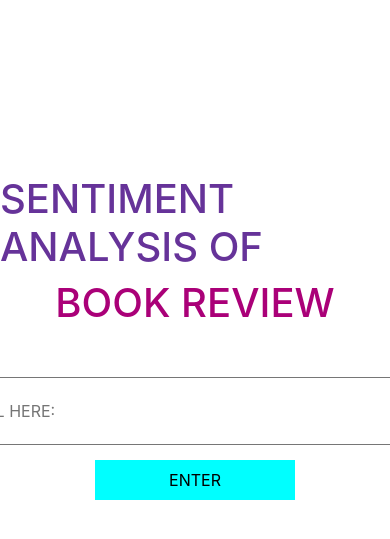
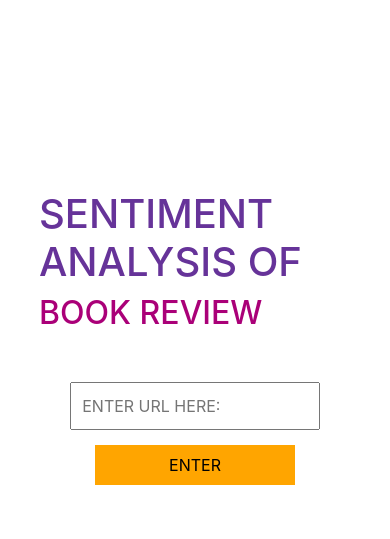
Before and after one commit to muktadirmaashif/bengali-review-analyzer, a Flask app: page / in a window 390 px wide; the page is wider, and only the part inside the window is pictured. Shown: the top 539 px of that part. Run offline with Flask 2, Linux system fonts and the light colour scheme; parts of the project's set-up code (start-up, migrations or seed data) failed here and were passed over.

Commit message:
modified index.html

```diff
--- a/ml_performance_trigram.json
+++ b/ml_performance_trigram.json
@@ -1 +1 @@
-{"Logistic Regression": {"Accuracy": 73.05, "Precision": 71.54, "Recall": 100.0, "F1 Score": 83.41}, "Decision Tree": {"Accuracy": 79.43, "Precision": 85.56, "Recall": 83.77, "F1 Score": 84.66}, "Random Forest": {"Accuracy": 82.98, "Precision": 80.69, "Recall": 98.42999999999999, "F1 Score": 88.68}, "Naive Bayes": {"Accuracy": 82.27, "Precision": 96.69, "Recall": 76.44, "F1 Score": 85.38}, "KNN": {"Accuracy": 84.39999999999999, "Precision": 90.16, "Recall": 86.39, "F1 Score": 88.24}, "Linear SVM": {"Accuracy": 69.86, "Precision": 69.19999999999999, "Recall": 100.0, "F1 Score": 81.8}, "Kernel SVM": {"Accuracy": 71.99, "Precision": 70.74000000000001, "Recall": 100.0, "F1 Score": 82.86}, "SGD": {"Accuracy": 85.46000000000001, "Precision": 83.19, "Recall": 98.42999999999999, "F1 Score": 90.16999999999999}}
+{"Logistic Regression": {"Accuracy": 73.05, "Precision": 71.54, "Recall": 100.0, "F1 Score": 83.41}, "Decision Tree": {"Accuracy": 79.43, "Precision": 85.56, "Recall": 83.77, "F1 Score": 84.66}, "Random Forest": {"Accuracy": 82.98, "Precision": 80.69, "Recall": 98.42999999999999, "F1 Score": 88.68}, "Naive Bayes": {"Accuracy": 82.27, "Precision": 96.69, "Recall": 76.44, "F1 Score": 85.38}, "KNN": {"Accuracy": 84.39999999999999, "Precision": 90.16, "Recall": 86.39, "F1 Score": 88.24}, "Linear SVM": {"Accuracy": 69.86, "Precision": 69.19999999999999, "Recall": 100.0, "F1 Score": 81.8}, "Kernel SVM": {"Accuracy": 71.99, "Precision": 70.74000000000001, "Recall": 100.0, "F1 Score": 82.86}, "SGD": {"Accuracy": 86.17, "Precision": 83.93, "Recall": 98.42999999999999, "F1 Score": 90.60000000000001}}
--- a/static/styles/index.css
+++ b/static/styles/index.css
@@ -9,23 +9,28 @@
   justify-content: center;
   align-items: center;
   height: 80vh;
+}
 
-  @media only screen and (max-width: 600px) {
-    .input-box {
-      width: 80%;
-    }
-  }
-}
 
 .title-one {
   color: #663399;
+}
+@media only screen and (max-width: 600px) {
+  .title-one {
+    width: 80%;
+  }
 }
 
 .title-two {
   color: #aa0078;
   margin-bottom: 50px;
 }
-
+@media only screen and (max-width: 600px) {
+  .title-two {
+    width: 80%;
+    align-items: center;
+  }
+}
 .main--form {
   display: flex;
   flex-direction: column;
@@ -34,23 +39,47 @@
   justify-content: center;
   align-items: center;
 }
+@media only screen and (max-width: 600px) {
+  .main--form {
+    width: 80%;
+  }
+}
 
 .main--form__input {
-    padding: 20px;
+    padding: 10px;
     /* box-sizing: border-box; */
     width: 600px;
     margin-bottom: 10px;
 }
-
+@media only screen and (max-width: 600px) {
+  .main--form__input {
+    width: 80%;
+  }
+}
 .main--form__button {
   width: 200px;
   align-items: center;
   /*align-self: flex-end; */
   margin-top: 5px;
   padding: 8px;
-  background-color: cyan;
+  background-color: orange;
   border: none;
   color: black;
   cursor: pointer;
 
 }
+@media only screen and (max-width: 600px) {
+  .main--form__input {
+    width: 80%;
+  }
+}
+
+.alert-danger {
+  margin-bottom: 50px;
+
+}
+@media only screen and (max-width: 600ps) {
+  .alert-danger {
+    width: 80%;
+  }
+}
--- a/templates/index.html
+++ b/templates/index.html
@@ -31,7 +31,7 @@
   {% endblock %}
 
     <h1 class="title-one">SENTIMENT ANALYSIS OF</h1>
-    <h1 class="title-two">BOOK REVIEW</h1>
+    <h2 class="title-two">BOOK REVIEW</h2>
     <form action="#" method="post" class="main--form">
         <input class="main--form__input"type="text" id="url" name="url" placeholder="ENTER URL HERE:">
         <input type="submit" value="ENTER" class="main--form__button">
```
Also changed, not shown: 2 other files.
